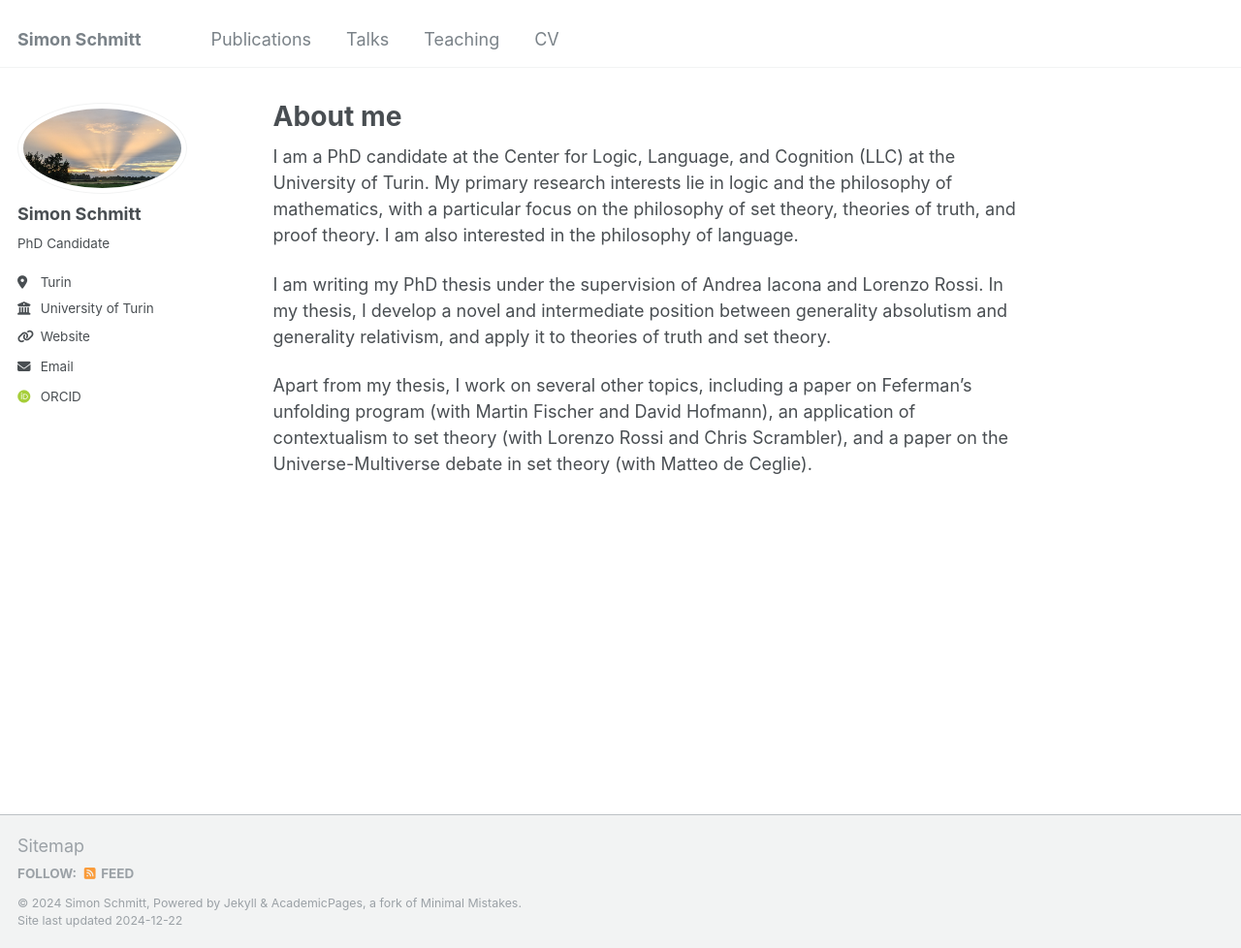
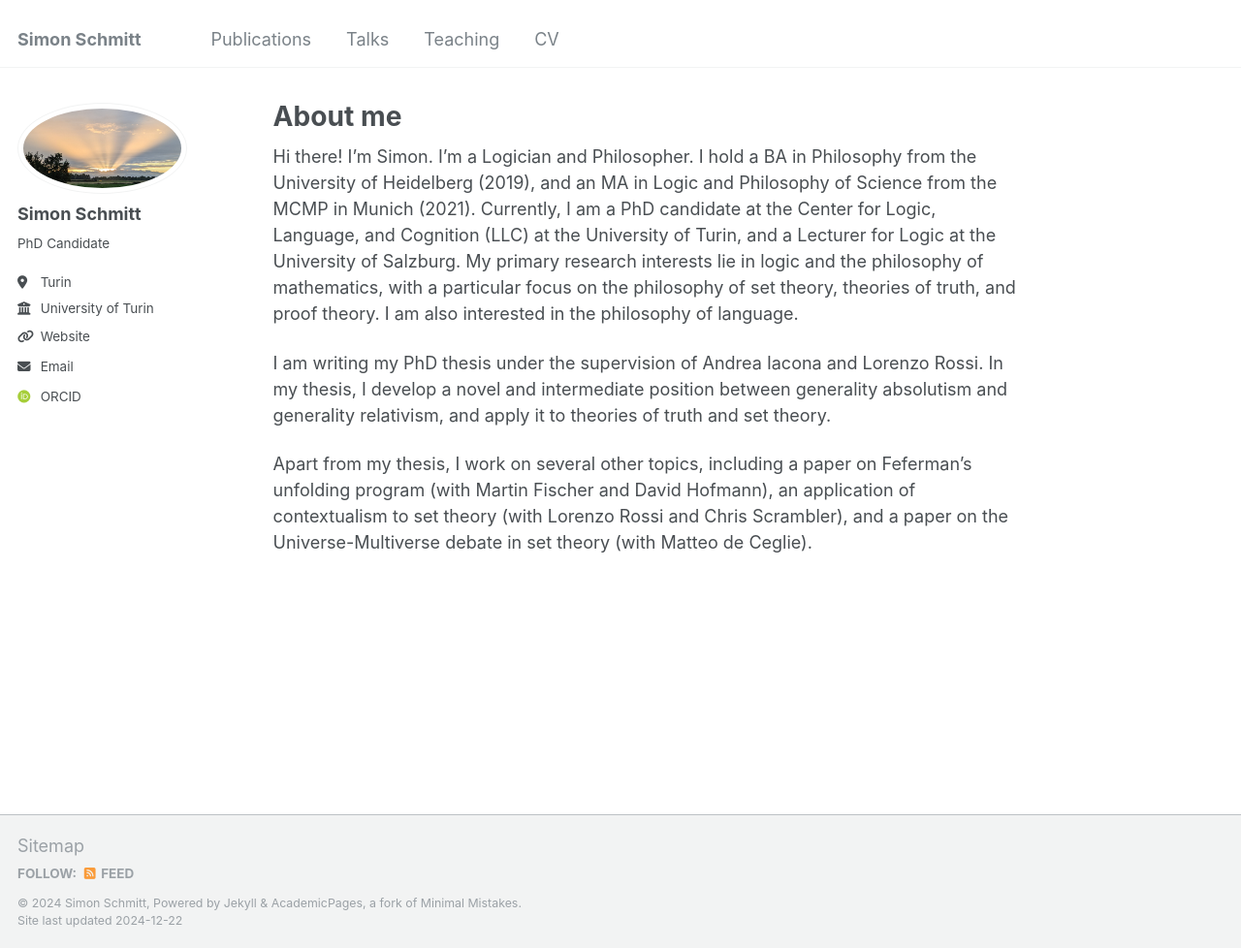
Before and after one commit to SimSchmitt/SimonSchmitt, a Jekyll site: the page built from _pages/about.md, in a window 1280 px wide and 978 px high. Shown: the whole window at 97% size. Built offline with Jekyll 4.4.1, drawn with Linux system fonts in a browser that asks for light colours; some web fonts are replaced.

Commit message:
about.md

```diff
--- a/_pages/about.md
+++ b/_pages/about.md
@@ -7,7 +7,7 @@ redirect_from:
   - /about.html
 ---
 
-I am a PhD candidate at the Center for Logic, Language, and Cognition (LLC) at the University of Turin. My primary research interests lie in logic and the philosophy of mathematics, with a particular focus on the philosophy of set theory, theories of truth, and proof theory.  I am also interested in the philosophy of language.
+Hi there! I'm Simon. I'm a Logician and Philosopher. I hold a BA in Philosophy from the University of Heidelberg (2019), and an MA in Logic and Philosophy of Science from the MCMP in Munich (2021). Currently, I am a PhD candidate at the Center for Logic, Language, and Cognition (LLC) at the University of Turin, and a Lecturer for Logic at the University of Salzburg. My primary research interests lie in logic and the philosophy of mathematics, with a particular focus on the philosophy of set theory, theories of truth, and proof theory. I am also interested in the philosophy of language.
 
 I am writing my PhD thesis under the supervision of Andrea Iacona and Lorenzo Rossi. In my thesis, I develop a novel and intermediate position between generality absolutism and generality relativism, and apply it to theories of truth and set theory.
 
```
